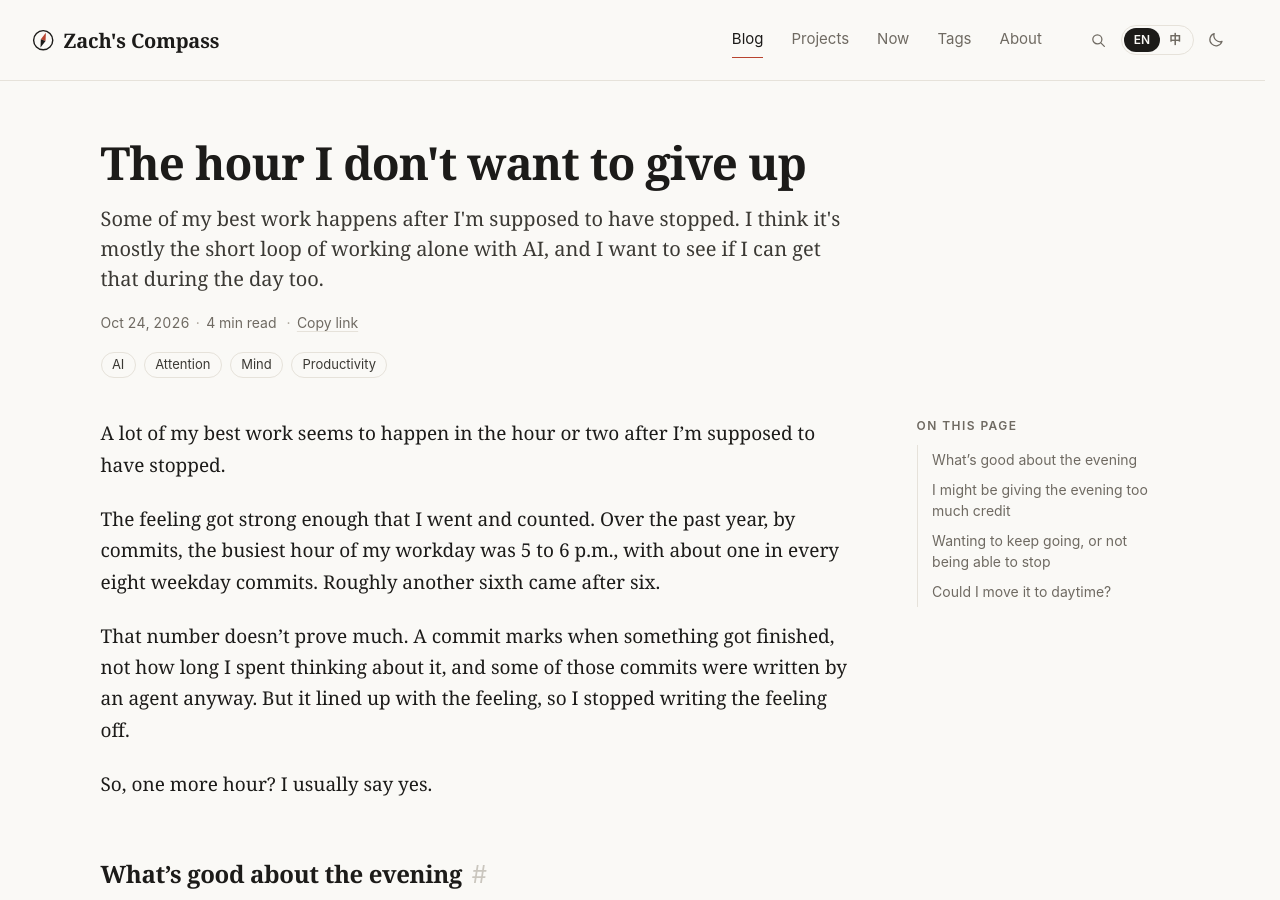
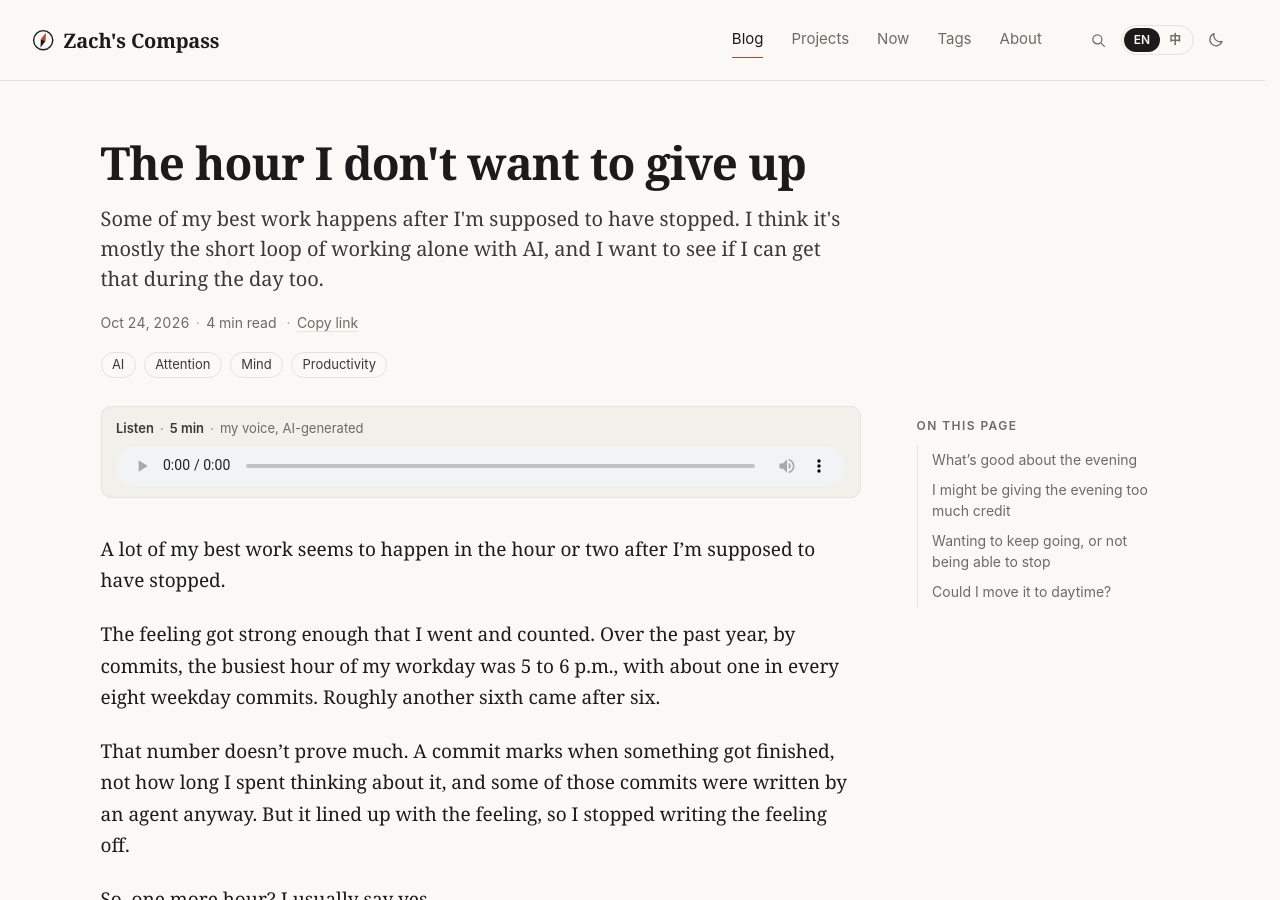
Before and after one commit to zachc-ai/zachc-ai.github.io, a Jekyll site: the page built from _posts/2026-10-24-the-hour-i-dont-want-to-give-up.md, in a window 1280 px wide and 900 px high. Built offline with Jekyll 4.4.1, drawn with Linux system fonts in a browser that asks for light colours; comment, search, counter and statistics services are not loaded; part of the change alters nothing that is shown.

Commit message:
Add bilingual voice narration for the-hour-i-dont-want-to-give-up
EN: 288s, ZH: 301s.

Co-authored-by: Copilot <223556219+Copilot@users.noreply.github.com>

```diff
--- a/_posts/2026-10-24-the-hour-i-dont-want-to-give-up.md
+++ b/_posts/2026-10-24-the-hour-i-dont-want-to-give-up.md
@@ -8,6 +8,13 @@ date: 2026-10-24
 categories: life
 tags: [ai, attention, mind, productivity]
 bilingual: true
+narration:
+  en:
+    src: /assets/audio/the-hour-i-dont-want-to-give-up.en.mp3
+    duration: 288
+  zh:
+    src: /assets/audio/the-hour-i-dont-want-to-give-up.zh.mp3
+    duration: 301
 ---
 
 <div class="lang-en" markdown="1">
```
Also changed, not shown: 2 other files.
